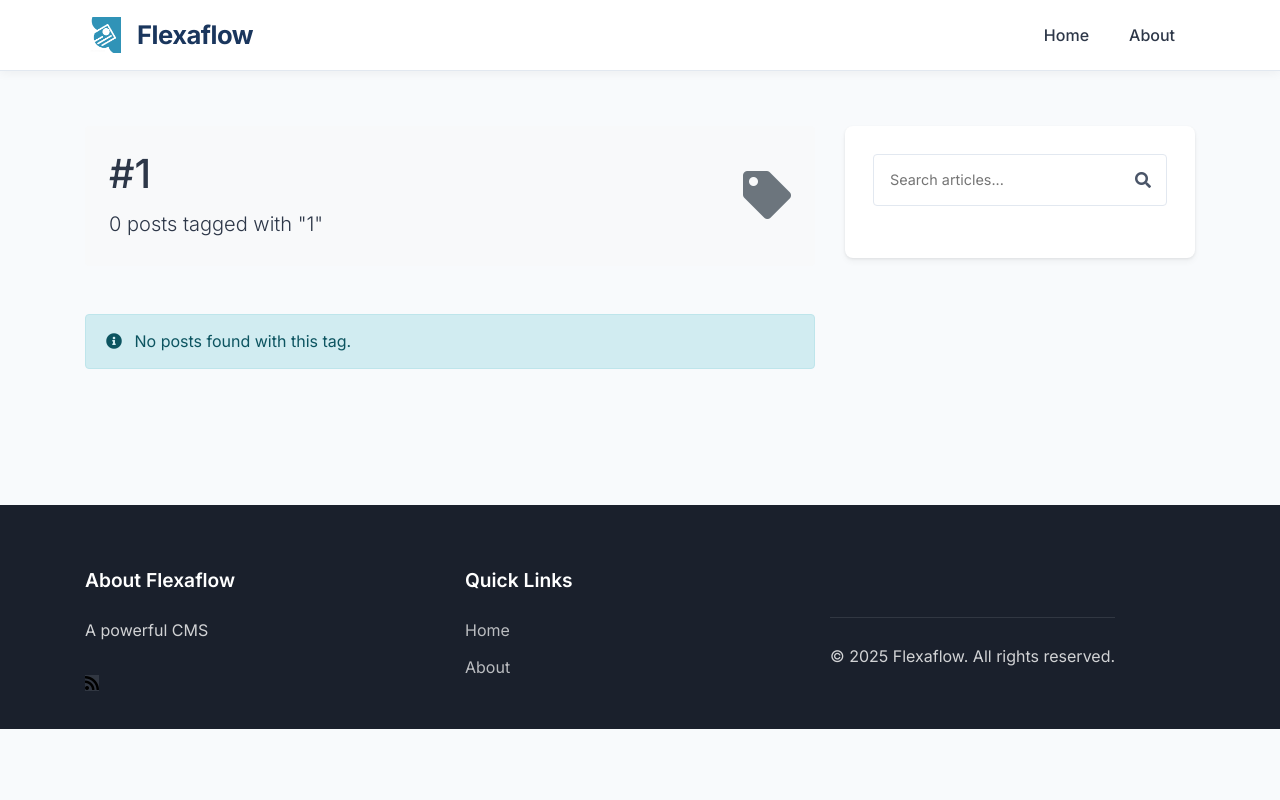
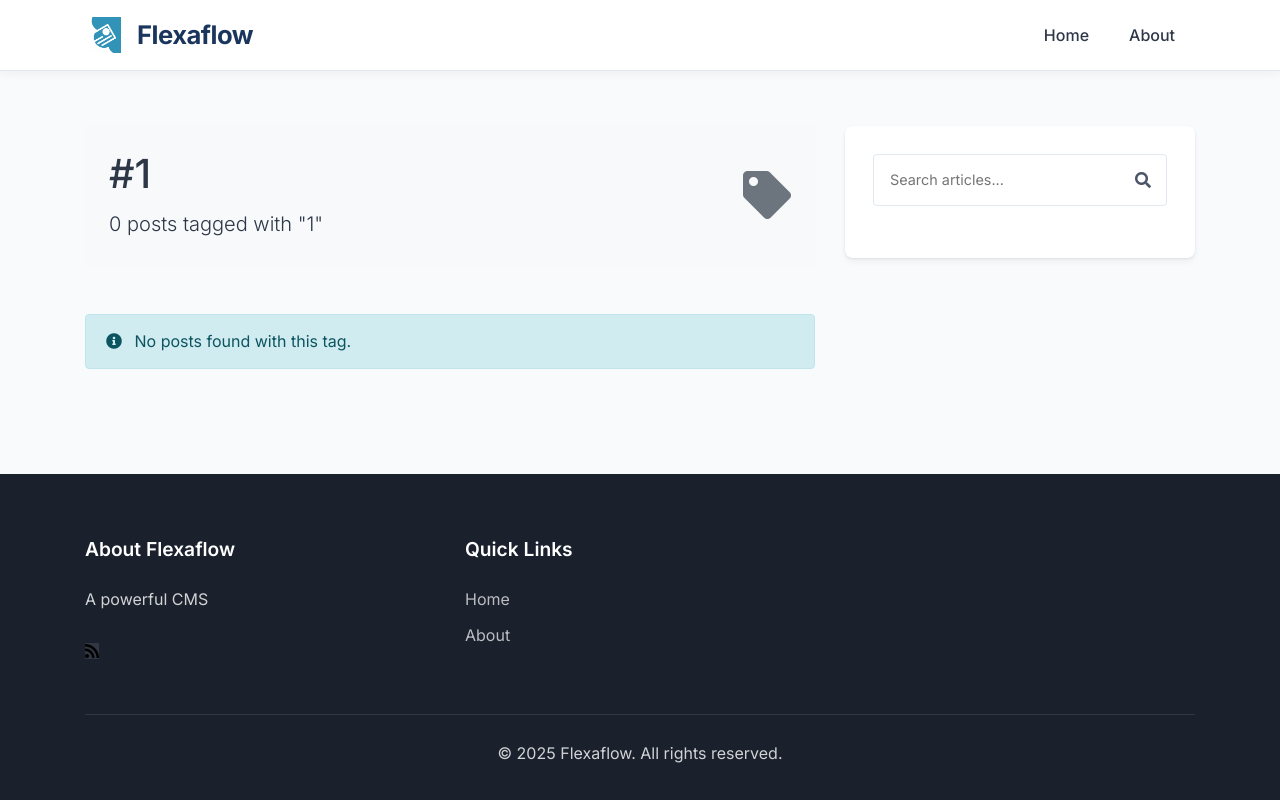
Before and after one commit to flexaflow/flexaflow-flask, a Flask app: page /tag/1 in a window 1280 px wide. Run offline with Flask 3, Linux system fonts and the light colour scheme; some libraries are stand-ins or nearby versions.

Commit message:
Update master.html

```diff
--- a/themes/default/templates/main/master.html
+++ b/themes/default/templates/main/master.html
@@ -1,4 +1,5 @@
 <!DOCTYPE html>
+
 <html lang="en">
 <head>
 <meta charset="UTF-8">
@@ -9,8 +10,10 @@
 <link rel="stylesheet" href="https://maxcdn.bootstrapcdn.com/bootstrap/4.5.2/css/bootstrap.min.css">
 <link rel="stylesheet" href="https://cdnjs.cloudflare.com/ajax/libs/font-awesome/5.15.4/css/all.min.css">
 <link rel="stylesheet" href="https://fonts.googleapis.com/css2?family=Inter:wght@300;400;500;600;700&display=swap">
+
+
+
 {% if settings.google_analytics %}
-    <!-- Global site tag (gtag.js) - Google Analytics -->
 <script async src="https://www.googletagmanager.com/gtag/js?id={{ settings.google_analytics }}"></script>
 <script>
     window.dataLayer = window.dataLayer || [];
@@ -31,15 +34,26 @@
         --dark-gray: #4a5568;
     }
 
+    html, body {
+        height: 100%;
+        margin: 0;
+    }
+
     body {
+        display: flex;
+        flex-direction: column;
+        min-height: 100vh;
         font-family: 'Inter', -apple-system, BlinkMacSystemFont, 'Segoe UI', Roboto, sans-serif;
         color: var(--text-color);
         line-height: 1.8;
         background-color: #f8fafc;
-            padding-top: 70px; /* Space for fixed navbar */
+        padding-top: 70px;
     }
 
-        /* Header Styles */
+    .main-content {
+        flex: 1;
+    }
+
     .site-header {
         background: white;
         border-bottom: 1px solid var(--border-color);
@@ -109,7 +123,6 @@
         background: transparent;
     }
 
-        /* Content Styles */
     .main-content {
         padding: 3.5rem 0;
     }
@@ -184,7 +197,6 @@
         transform: translateX(4px);
     }
 
-        /* Article Content Styling */
     .content h1, .content h2, .content h3, .content h4, .content h5, .content h6 {
         color: var(--primary-color);
         margin-top: 2rem;
@@ -216,7 +228,6 @@
         color: var(--dark-gray);
     }
 
-        /* Sidebar Styles */
     .sidebar {
         position: sticky;
         top: 85px;
@@ -296,7 +307,6 @@
         text-decoration: none;
     }
 
-        /* Related Posts */
     .related-post {
         padding: 0.75rem 0;
         border-bottom: 1px solid var(--border-color);
@@ -318,12 +328,11 @@
         color: var(--accent-color);
     }
 
-        /* Footer Styles */
     .site-footer {
+        bottom: 0;
         background: #1a202c;
         color: rgba(255, 255, 255, 0.8);
         padding: 4rem 0 2rem;
-            margin-top: 4rem;
     }
 
     .footer-title {
@@ -366,7 +375,6 @@
         border-top: 1px solid rgba(255,255,255,0.1);
     }
 
-        /* Pagination */
     .pagination {
         margin-top: 3.5rem;
         justify-content: center;
@@ -421,7 +429,6 @@
     .share-facebook { background: #4267B2; }
     .share-linkedin { background: #0077b5; }
 
-        /* Search Box */
     .search-form {
         position: relative;
         margin-bottom: 1.5rem;
@@ -460,7 +467,6 @@
         color: var(--accent-color);
     }
 
-        /* Responsive fixes */
     @media (max-width: 991.98px) {
         .sidebar {
             margin-top: 3rem;
@@ -493,11 +499,9 @@
 {% endif %}
 <a href="/" class="site-title">{{ settings.site_title }}</a>
 </div>
-
 <button class="navbar-toggler d-md-none" type="button" data-toggle="collapse" data-target="#navbarMain">
 <i class="fas fa-bars"></i>
 </button>
-
 <nav class="navbar d-none d-md-block">
 <div class="navbar-nav d-flex flex-row">
 {% for item in settings.menu_items %}
@@ -507,8 +511,6 @@
 </nav>
 </div>
 </div>
-
-        <!-- Mobile Navigation -->
 <div class="collapse navbar-collapse" id="navbarMain">
 <div class="container">
 <div class="py-2">
@@ -520,6 +522,7 @@
 </div>
 </header>
 
+<body>
 <main class="main-content">
     <div class="container">
         <div class="row">
@@ -530,7 +533,6 @@
                     {% if page.description %}<div class="lead post-excerpt">{{ page.description }}</div>{% endif %}
                     {% if page.content %}<div class="content">{{ page.content|safe }}</div>{% endif %}
                 {% endif %}
-
                 {% if posts %}
                 <div class="blog-posts">
                     {% for post in posts %}
@@ -559,7 +561,6 @@
                     </article>
                     {% endfor %}
                 </div>
-
                 {% if pagination %}
                 <nav aria-label="Page navigation">
                     <ul class="pagination">
@@ -568,13 +569,11 @@
                             <a class="page-link" href="?page={{ pagination.prev_page }}"><i class="fas fa-chevron-left mr-1"></i> Previous</a>
                         </li>
                         {% endif %}
-
                         {% for p in pagination.pages %}
                         <li class="page-item {% if p == pagination.current_page %}active{% endif %}">
                             <a class="page-link" href="?page={{ p }}">{{ p }}</a>
                         </li>
                         {% endfor %}
-
                         {% if pagination.next_page %}
                         <li class="page-item">
                             <a class="page-link" href="?page={{ pagination.next_page }}">Next <i class="fas fa-chevron-right ml-1"></i></a>
@@ -586,10 +585,8 @@
                 {% endif %}
                 {% endblock %}
             </div>
-
             <div class="col-lg-4">
                 <aside class="sidebar">
-                        <!-- Search Form -->
                     <div class="sidebar-section">
                         <form class="search-form" action="/search">
                             <input type="text" name="q" class="search-input" placeholder="Search articles..." required>
@@ -598,7 +595,6 @@
                             </button>
                         </form>
                     </div>
-
                     {% if categories %}
                     <div class="sidebar-section">
                         <h4 class="sidebar-title">Categories</h4>
@@ -612,7 +608,6 @@
                         </div>
                     </div>
                     {% endif %}
-
                     {% if tags %}
                     <div class="sidebar-section">
                         <h4 class="sidebar-title">Popular Tags</h4>
@@ -625,7 +620,6 @@
                         </div>
                     </div>
                     {% endif %}
-
                     {% if related_posts %}
                     <div class="sidebar-section">
                         <h4 class="sidebar-title">Related Articles</h4>
@@ -694,7 +688,7 @@
                     {% endfor %}
                 </ul>
             </div>
-
+        </div>
         <div class="footer-bottom text-center">
             <p class="mb-0">&copy; {{ year|default('2025') }} {{ settings.site_title }}. All rights reserved.</p>
             {% if settings.privacy_page or settings.terms_page %}
@@ -714,9 +708,7 @@
 <script src="https://code.jquery.com/jquery-3.5.1.slim.min.js"></script>
 <script src="https://cdn.jsdelivr.net/npm/@popperjs/core@2.4.4/dist/umd/popper.min.js"></script>
 <script src="https://maxcdn.bootstrapcdn.com/bootstrap/4.5.2/js/bootstrap.min.js"></script>
-
 <script>
-        // Fixed navbar effect on scroll
     $(window).scroll(function() {
         if ($(window).scrollTop() > 50) {
             $('.site-header').addClass('scrolled');
```
Lines whose indentation alone changed are shown as unchanged.
